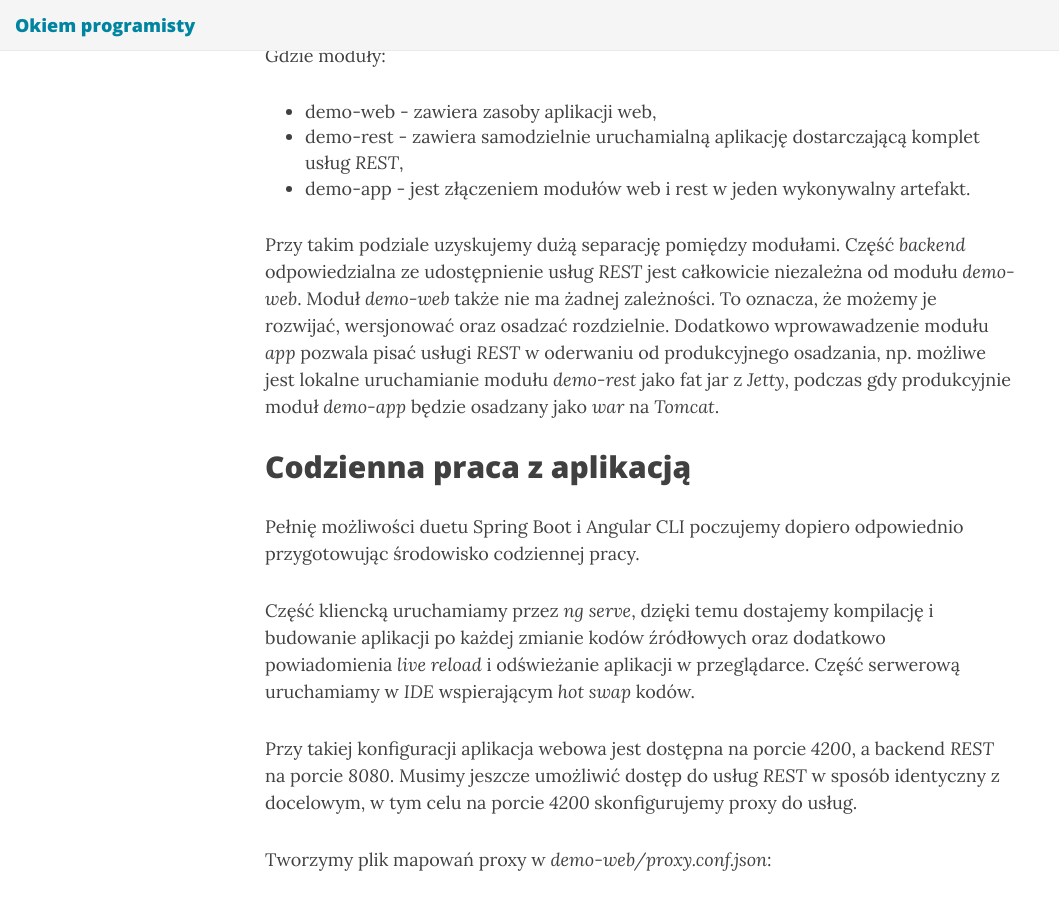
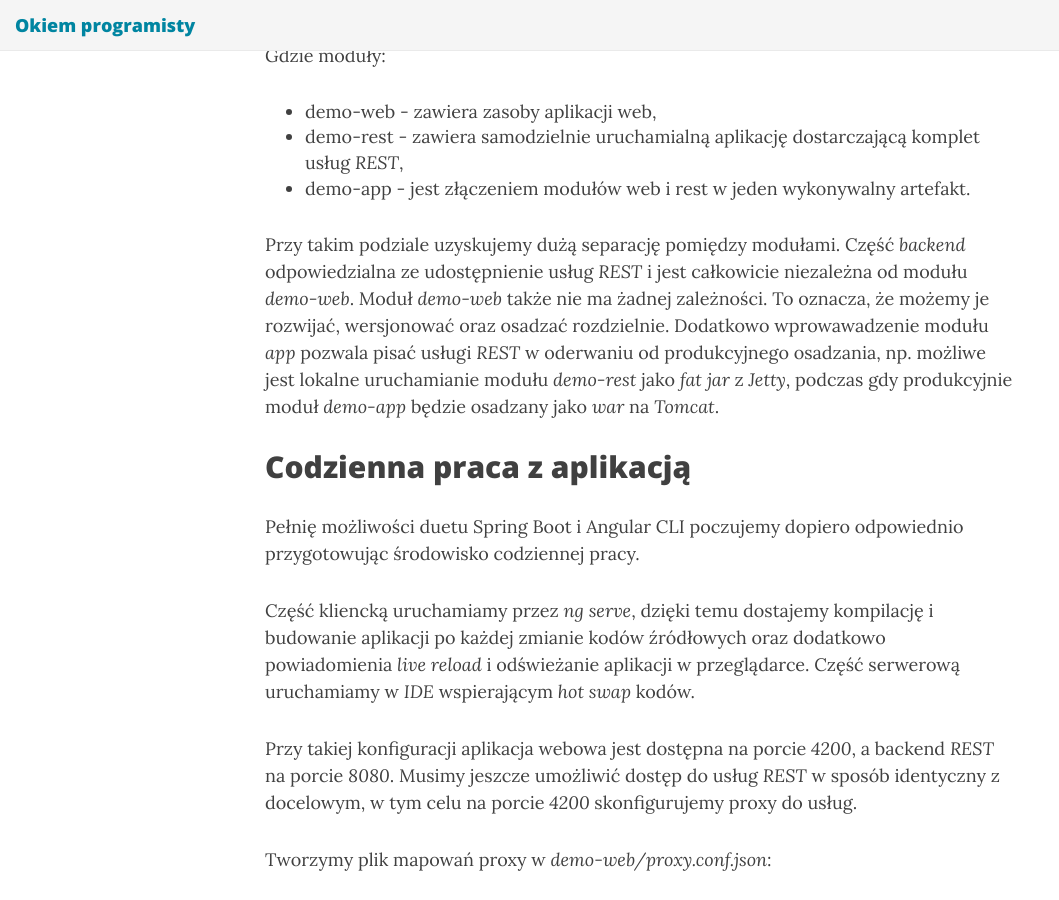
Before and after one commit to glipecki/glipecki.github.io, a Jekyll site: the page built from _posts/2016-12-07-budowanie-aplikacji-angular-cli-spring-boot.md, in a window 1280 px wide and 900 px high, scrolled down 12786 px. Shown: the whole window, without its empty margins (0-1059 px from the left). Built offline with Jekyll 4.4.1, drawn with Linux system fonts in a browser that asks for light colours; nearby versions of some CDN libraries; comment, search, counter and statistics services are not loaded.

```diff
--- a/_posts/2016-12-07-budowanie-aplikacji-angular-cli-spring-boot.md
+++ b/_posts/2016-12-07-budowanie-aplikacji-angular-cli-spring-boot.md
@@ -444,7 +444,7 @@ Gdzie moduły:
 - demo-rest - zawiera samodzielnie uruchamialną aplikację dostarczającą komplet usług _REST_,
 - demo-app - jest złączeniem modułów web i rest w jeden wykonywalny artefakt.
 
-Przy takim podziale uzyskujemy dużą separację pomiędzy modułami. Część _backend_ odpowiedzialna ze udostępnienie usług _REST_ jest całkowicie niezależna od modułu _demo-web_. Moduł _demo-web_ także nie ma żadnej zależności. To oznacza, że możemy je rozwijać, wersjonować oraz osadzać rozdzielnie. Dodatkowo wprowawadzenie modułu _app_ pozwala pisać usługi _REST_ w oderwaniu od produkcyjnego osadzania, np. możliwe jest lokalne uruchamianie modułu _demo-rest_ jako fat jar z _Jetty_, podczas gdy produkcyjnie moduł _demo-app_ będzie osadzany jako _war_ na _Tomcat_.
+Przy takim podziale uzyskujemy dużą separację pomiędzy modułami. Część _backend_ odpowiedzialna ze udostępnienie usług _REST_ i jest całkowicie niezależna od modułu _demo-web_. Moduł _demo-web_ także nie ma żadnej zależności. To oznacza, że możemy je rozwijać, wersjonować oraz osadzać rozdzielnie. Dodatkowo wprowawadzenie modułu _app_ pozwala pisać usługi _REST_ w oderwaniu od produkcyjnego osadzania, np. możliwe jest lokalne uruchamianie modułu _demo-rest_ jako _fat jar_ z _Jetty_, podczas gdy produkcyjnie moduł _demo-app_ będzie osadzany jako _war_ na _Tomcat_.
 
 
 ## Codzienna praca z aplikacją
```
